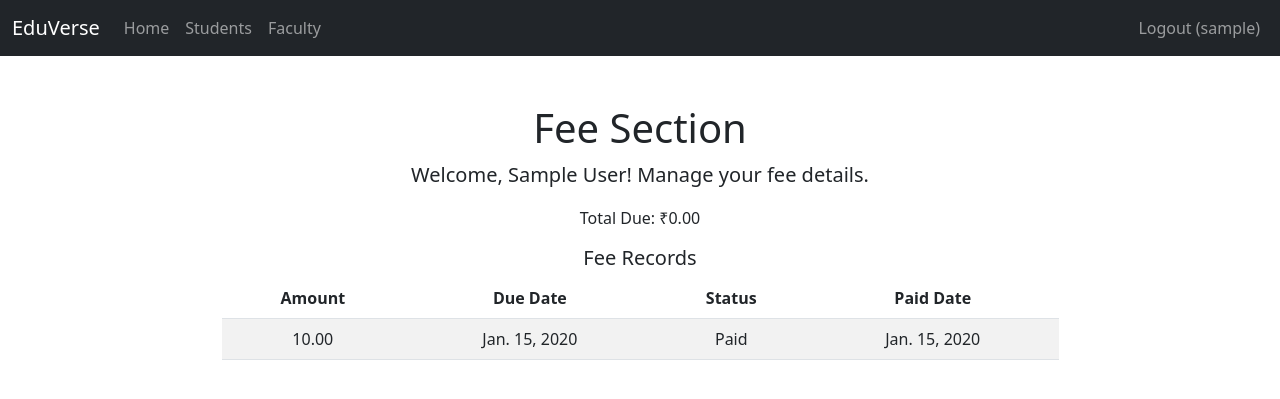
After one commit to Krishnarajan7/EduVerse, a Django app: page /students/fee/ in a window 1280 px wide. The commit adds this page. Shown: the top 399 px of the page. Run offline with Django 5.2, Linux system fonts and the light colour scheme; a user stored in the database is signed in; tables that the repository leaves empty hold one stand-in row (values such as "Sample post").

Commit message:
add fileds for Student dashboard and fix NoReverseMatch error

```diff
--- a/eduverse/urls.py
+++ b/eduverse/urls.py
@@ -9,7 +9,7 @@ from django.contrib import messages
 def role_selection(request):
     if request.user.is_authenticated and not request.user.is_superuser:
         if hasattr(request.user, 'student'):
-            return redirect('student_dashboard')
+            return redirect('students:student_dashboard')
         elif hasattr(request.user, 'faculty'):
             return redirect('faculty_dashboard')
     return render(request, 'role_selection.html')
--- /dev/null
+++ b/students/templates/students/fee.html
@@ -0,0 +1,36 @@
+{% extends 'base.html' %}
+
+{% block title %}Fee{% endblock %}
+
+{% block content %}
+    <div class="text-center mt-5">
+        <h1>Fee Section</h1>
+        <p class="lead">Welcome, {{ student.name }}! Manage your fee details.</p>
+        <p>Total Due: ₹{{ total_due|floatformat:2 }}</p>
+        {% if fee_data %}
+            <h5>Fee Records</h5>
+            <table class="table table-striped w-75 mx-auto">
+                <thead>
+                    <tr>
+                        <th>Amount</th>
+                        <th>Due Date</th>
+                        <th>Status</th>
+                        <th>Paid Date</th>
+                    </tr>
+                </thead>
+                <tbody>
+                    {% for fee in fee_data %}
+                        <tr>
+                            <td>{{ fee.amount }}</td>
+                            <td>{{ fee.due_date }}</td>
+                            <td>{{ fee.paid|yesno:"Paid,Unpaid" }}</td>
+                            <td>{{ fee.paid_date|default:"N/A" }}</td>
+                        </tr>
+                    {% endfor %}
+                </tbody>
+            </table>
+        {% else %}
+            <p>No fee records available.</p>
+        {% endif %}
+    </div>
+{% endblock %}
--- a/students/urls.py
+++ b/students/urls.py
@@ -1,12 +1,20 @@
 from django.urls import path
 from . import views
 
+app_name = 'students'
 
 urlpatterns = [
-    path('list/', views.student_list, name='student_list'),
+    path('login/', views.StudentLoginView.as_view(), name='student_login'),
     path('profile/', views.student_profile, name='student_profile'),
-    path('edit-profile/', views.edit_student_profile, name='edit_student_profile'),
     path('dashboard/', views.student_dashboard, name='student_dashboard'),
-    path('login/', views.student_login_view, name='student_login'),
-    path('notice-calendar/', views.notice_calendar, name='notice_calendar'),
+    path('edit_profile/', views.edit_student_profile, name='edit_student_profile'),
+    path('notice_calendar/', views.notice_calendar, name='notice_calendar'),
+    path('master/', views.master, name='master'),
+    path('admission/', views.admission, name='admission'),
+    path('academic/', views.academic, name='academic'),
+    path('feedback/', views.feedback, name='feedback'),
+    path('exam/', views.exam, name='exam'),
+    path('fee/', views.fee, name='fee'),
+    path('transport/', views.transport, name='transport'),
+    path('placement/', views.placement, name='placement'),
 ]
--- a/students/views.py
+++ b/students/views.py
@@ -1,122 +1,43 @@
 from django.shortcuts import render, redirect
-from django.contrib.auth.decorators import login_required, user_passes_test
-from django.contrib.auth import update_session_auth_hash, authenticate, login
+from django.contrib.auth.decorators import login_required
+from django.contrib.auth import login, authenticate, logout
 from django.contrib import messages
-from .models import Student, Class
-from faculty.models import Notice, Resource
-from .forms import StudentProfileForm, ChangePasswordForm
+from django.views import View
+from .models import Student, Attendance, Fee, Subject
+from .forms import StudentProfileForm
 from django.db.models import Sum, Avg
+from datetime import datetime
 
-def is_admin_or_faculty(user):
-    return user.is_superuser or hasattr(user, 'faculty')
 
-@login_required
-@user_passes_test(is_admin_or_faculty, login_url='student_profile')
-def student_list(request):
-    classes = Class.objects.all()
-    selected_class = request.GET.get('class_id')
-    students = Student.objects.all().select_related('user')
-    if selected_class:
-        students = students.filter(class_group_id=selected_class)
-    return render(request, 'students/student_list.html', {'students': students, 'classes': classes})
+def role_selection(request):
+    return render(request, 'students/role_selection.html')
 
-@login_required
-def student_profile(request):
-    if request.user.is_superuser or not hasattr(request.user, 'student'):
-        return redirect('role_selection')
-    student = request.user.student
-    if request.method == 'POST':
-        student.phone = request.POST.get('phone', student.phone)
-        student.address = request.POST.get('address', student.address)
-        student.save()
-        messages.success(request, 'Profile updated successfully!')
-        return redirect('student_profile')
+def home(request):
+    if request.user.is_authenticated:
+        if hasattr(request.user, 'student'):
+            return redirect('students:student_dashboard')
+        elif hasattr(request.user, 'faculty'):
+            return redirect('faculty:faculty_dashboard')
+        else:
+            return redirect('role_selection')
+    return render(request, 'students/home.html', {'message': 'Please log in.'})
 
-    # Precompute attendance summary
-    total_attendances = student.attendances.count()
-    present_count = student.attendances.filter(is_present=True).count()
-    attendance_percentage = (present_count / total_attendances * 100 if total_attendances > 0 else 0)
+def custom_logout(request):
+    logout(request)
+    return redirect('home')
 
-    # Precompute fee summary
-    total_due = student.fees.filter(paid=False).aggregate(total=Sum('amount'))['total'] or 0.00
+def accounts_profile_redirect(request):
+    if hasattr(request.user, 'student'):
+        return redirect('students:student_profile')
+    elif hasattr(request.user, 'faculty'):
+        return redirect('faculty:faculty_profile')
+    return redirect('role_selection')
 
-    # Precompute average marks
-    average_marks = student.subjects.aggregate(avg=Avg('marks'))['avg'] or 0.00
+class StudentLoginView(View):
+    def get(self, request):
+        return render(request, 'students/student_login.html')
 
-    # Fetch notices and resources
-    notices = Notice.objects.all().order_by('-posted_at')[:5].select_related('posted_by')
-    resources = Resource.objects.filter(class_group=student.class_group).order_by('-uploaded_at')[:5].select_related('uploaded_by')
-
-    return render(request, 'students/student_profile.html', {
-        'student': student,
-        'total_attendances': total_attendances,
-        'present_count': present_count,
-        'attendance_percentage': attendance_percentage,
-        'total_due': total_due,
-        'average_marks': average_marks,
-        'notices': notices,
-        'resources': resources,
-    })
-
-@login_required
-def edit_student_profile(request):
-    student = request.user.student
-    if request.method == 'POST':
-        form = StudentProfileForm(request.POST, request.FILES, instance=student)
-        if form.is_valid():
-            form.save()
-            messages.success(request, 'Profile updated successfully!')
-            return redirect('student_profile')
-    else:
-        form = StudentProfileForm(instance=student)
-    return render(request, 'students/edit_student_profile.html', {'form': form})
-
-@login_required
-def student_dashboard(request):
-    if request.user.is_superuser or not hasattr(request.user, 'student'):
-        return redirect('role_selection')
-
-    student = request.user.student
-
-    if not student.changed_password:
-        if request.method == 'POST':
-            form = ChangePasswordForm(request.POST)
-            if form.is_valid():
-                current_password = form.cleaned_data['current_password']
-                new_password = form.cleaned_data['new_password']
-
-                if request.user.check_password(current_password):
-                    request.user.set_password(new_password)
-                    request.user.save()
-
-                    student.changed_password = True
-                    student.save()
-
-                    user = authenticate(request, username=request.user.username, password=new_password)
-                    if user is not None:
-                        login(request, user)
-                        update_session_auth_hash(request, user)
-                        messages.success(request, 'Password changed successfully.')
-                        return redirect('student_dashboard')
-                    else:
-                        messages.error(request, 'Authentication failed after password change.')
-                else:
-                    messages.error(request, 'Current password is incorrect.')
-        else:
-            form = ChangePasswordForm()
-        return render(request, 'students/change_password.html', {'form': form})
-
-    notices = Notice.objects.all().order_by('-posted_at')[:5].select_related('posted_by')
-    resources = Resource.objects.filter(class_group=student.class_group).order_by('-uploaded_at')[:5].select_related('uploaded_by')
-
-    return render(request, 'students/student_dashboard.html', {
-        'student': student,
-        'notices': notices,
-        'resources': resources,
-    })
-
-def student_login_view(request):
-    if request.method == 'POST':
+    def post(self, request):
         username = request.POST['username']
         password = request.POST['password']
         user = authenticate(request, username=username, password=password)
@@ -124,14 +45,154 @@ def student_login_view(request):
             login(request, user)
             student = user.student
             if not student.changed_password:
-                return redirect('student_dashboard')
-            return redirect('student_dashboard')
+                return redirect('students:student_dashboard')
+            return redirect('students:student_dashboard')
         else:
             messages.error(request, 'Invalid credentials or not a student.')
-    return render(request, 'students/student_login.html')
+            return render(request, 'students/student_login.html')
+
+class FacultyLoginView(View):
+    def get(self, request):
+        return render(request, 'faculty/faculty_login.html')
+
+    def post(self, request):
+        username = request.POST['username']
+        password = request.POST['password']
+        user = authenticate(request, username=username, password=password)
+        if user is not None and hasattr(user, 'faculty'):
+            login(request, user)
+            return redirect('faculty:faculty_dashboard')
+        else:
+            messages.error(request, 'Invalid credentials or not a faculty.')
+            return render(request, 'faculty/faculty_login.html')
+
+@login_required
+def student_profile(request):
+    if not hasattr(request.user, 'student'):
+        return redirect('role_selection')
+    student = request.user.student
+    if request.method == 'POST':
+        student.phone = request.POST.get('phone', student.phone)
+        student.address = request.POST.get('address', student.address)
+        student.gender = request.POST.get('gender', student.gender)
+        student.father_name = request.POST.get('father_name', student.father_name)
+        student.mother_name = request.POST.get('mother_name', student.mother_name)
+        student.parent_phone = request.POST.get('parent_phone', student.parent_phone)
+        student.community = request.POST.get('community', student.community)
+        student.place_of_birth = request.POST.get('place_of_birth', student.place_of_birth)
+        student.admission_date = request.POST.get('admission_date', student.admission_date)
+        student.admission_type = request.POST.get('admission_type', student.admission_type)
+        student.save()
+        messages.success(request, 'Profile updated successfully!')
+        return redirect('students:student_profile')
+    total_due = student.fees.filter(paid=False).aggregate(total=Sum('amount'))['total'] or 0.00
+    return render(request, 'students/student_profile.html', {'student': student, 'total_due': total_due})
+
+@login_required
+def student_dashboard(request):
+    if not hasattr(request.user, 'student'):
+        return redirect('role_selection')
+    student = request.user.student
+    total_due = student.fees.filter(paid=False).aggregate(total=Sum('amount'))['total'] or 0.00
+    attendance_percentage = student.attendances.filter(is_present=True).count() / student.attendances.count() * 100 if student.attendances.count() > 0 else 0
+    average_marks = student.subjects.aggregate(avg=Avg('marks'))['avg'] or 0.00
+    return render(request, 'students/student_dashboard.html', {
+        'student': student,
+        'total_due': total_due,
+        'attendance_percentage': attendance_percentage,
+        'average_marks': average_marks,
+    })
+
+@login_required
+def edit_student_profile(request):
+    if not hasattr(request.user, 'student'):
+        return redirect('role_selection')
+    student = request.user.student
+    if request.method == 'POST':
+        form = StudentProfileForm(request.POST, request.FILES, instance=student)
+        if form.is_valid():
+            form.save()
+            messages.success(request, 'Profile updated successfully!')
+            return redirect('students:student_profile')
+    else:
+        form = StudentProfileForm(instance=student)
+    total_due = student.fees.filter(paid=False).aggregate(total=Sum('amount'))['total'] or 0.00
+    return render(request, 'students/edit_student_profile.html', {'form': form, 'total_due': total_due})
 
 @login_required
 def notice_calendar(request):
-    if request.user.is_superuser or not hasattr(request.user, 'student'):
+    if not hasattr(request.user, 'student'):
         return redirect('role_selection')
-    return render(request, 'students/notice_calendar.html')
+    student = request.user.student
+    total_due = student.fees.filter(paid=False).aggregate(total=Sum('amount'))['total'] or 0.00
+    return render(request, 'students/notice_calendar.html', {'total_due': total_due})
+
+@login_required
+def master(request):
+    if not hasattr(request.user, 'student'):
+        return redirect('role_selection')
+    student = request.user.student
+    total_due = student.fees.filter(paid=False).aggregate(total=Sum('amount'))['total'] or 0.00
+    return render(request, 'students/master.html', {'student': student, 'total_due': total_due})
+
+@login_required
+def admission(request):
+    if not hasattr(request.user, 'student'):
+        return redirect('role_selection')
+    student = request.user.student
+    total_due = student.fees.filter(paid=False).aggregate(total=Sum('amount'))['total'] or 0.00
+    return render(request, 'students/admission.html', {'student': student, 'total_due': total_due})
+
+@login_required
+def academic(request):
+    if not hasattr(request.user, 'student'):
+        return redirect('role_selection')
+    student = request.user.student
+    total_due = student.fees.filter(paid=False).aggregate(total=Sum('amount'))['total'] or 0.00
+    attendance_data = student.attendances.all()
+    return render(request, 'students/academic.html', {'student': student, 'total_due': total_due, 'attendance_data': attendance_data})
+
+@login_required
+def feedback(request):
+    if not hasattr(request.user, 'student'):
+        return redirect('role_selection')
+    student = request.user.student
+    total_due = student.fees.filter(paid=False).aggregate(total=Sum('amount'))['total'] or 0.00
+    if request.method == 'POST':
+        feedback_text = request.POST.get('feedback')
+        messages.success(request, f'Feedback submitted: {feedback_text}')
+        return redirect('students:feedback')
+    return render(request, 'students/feedback.html', {'student': student, 'total_due': total_due})
+
+@login_required
+def exam(request):
+    if not hasattr(request.user, 'student'):
+        return redirect('role_selection')
+    student = request.user.student
+    total_due = student.fees.filter(paid=False).aggregate(total=Sum('amount'))['total'] or 0.00
+    return render(request, 'students/exam.html', {'student': student, 'total_due': total_due})
+
+@login_required
+def fee(request):
+    if not hasattr(request.user, 'student'):
+        return redirect('role_selection')
+    student = request.user.student
+    total_due = student.fees.filter(paid=False).aggregate(total=Sum('amount'))['total'] or 0.00
+    fee_data = student.fees.all()
+    return render(request, 'students/fee.html', {'student': student, 'total_due': total_due, 'fee_data': fee_data})
+
+@login_required
+def transport(request):
+    if not hasattr(request.user, 'student'):
+        return redirect('role_selection')
+    student = request.user.student
+    total_due = student.fees.filter(paid=False).aggregate(total=Sum('amount'))['total'] or 0.00
+    return render(request, 'students/transport.html', {'student': student, 'total_due': total_due})
+
+@login_required
+def placement(request):
+    if not hasattr(request.user, 'student'):
+        return redirect('role_selection')
+    student = request.user.student
+    total_due = student.fees.filter(paid=False).aggregate(total=Sum('amount'))['total'] or 0.00
+    return render(request, 'students/placement.html', {'student': student, 'total_due': total_due})
--- a/templates/base.html
+++ b/templates/base.html
@@ -15,35 +15,54 @@
                 <span class="navbar-toggler-icon"></span>
             </button>
             <div class="collapse navbar-collapse" id="navbarNav">
+                {% if request.user.is_authenticated %}
                 <ul class="navbar-nav">
                     <li class="nav-item"><a class="nav-link" href="{% url 'home' %}">Home</a></li>
-                    {% if request.user.is_authenticated %}
-                        {% if request.user.is_superuser %}
-                            <li class="nav-item"><a class="nav-link" href="{% url 'student_list' %}">Students</a></li>
-                            <li class="nav-item"><a class="nav-link" href="{% url 'faculty_list' %}">Faculty</a></li> <!-- Assuming a faculty_list view -->
-                        {% elif request.user.student %}
-                            <li class="nav-item"><a class="nav-link" href="{% url 'student_profile' %}">My Profile</a></li>
-                            <li class="nav-item"><a class="nav-link" href="{% url 'student_dashboard' %}">Dashboard</a></li>
-                            <li class="nav-item"><a class="nav-link" href="{% url 'notice_calendar' %}">Notice Calendar</a></li>
-                        {% elif request.user.faculty %}
-                            <li class="nav-item"><a class="nav-link" href="{% url 'faculty_dashboard' %}">Dashboard</a></li> <!-- Assuming a faculty_dashboard view -->
-                            <li class="nav-item"><a class="nav-link" href="{% url 'notices' %}">Notices</a></li> <!-- Assuming a notices view -->
+
+                    {% if request.user.is_superuser %}
+                        <li class="nav-item"><a class="nav-link" href="{% url 'student_list' %}">Students</a></li>
+                        <li class="nav-item"><a class="nav-link" href="{% url 'faculty_list' %}">Faculty</a></li>
+
+                    {% elif request.user.student %}
+                        <li class="nav-item"><a class="nav-link" href="{% url 'students:master' %}">Master</a></li>
+                        <li class="nav-item"><a class="nav-link" href="{% url 'students:admission' %}">Admission</a></li>
+                        <li class="nav-item"><a class="nav-link" href="{% url 'students:academic' %}">Academic</a></li>
+                        <li class="nav-item"><a class="nav-link" href="{% url 'students:student_dashboard' %}">Dashboard</a></li>
+                        <li class="nav-item"><a class="nav-link" href="{% url 'students:feedback' %}">Feedback</a></li>
+                        <li class="nav-item"><a class="nav-link" href="{% url 'students:exam' %}">Exam</a></li>
+                        <li class="nav-item"><a class="nav-link" href="{% url 'students:fee' %}">Fee</a></li>
+                        <li class="nav-item"><a class="nav-link" href="{% url 'students:transport' %}">Transport</a></li>
+                        <li class="nav-item"><a class="nav-link" href="{% url 'students:placement' %}">Placement</a></li>
+                        <li class="nav-item"><a class="nav-link" href="{% url 'students:student_profile' %}">Profile</a></li>
+
+                        {% if total_due is not None %}
+                            <li class="nav-item">
+                                <a class="nav-link" href="#">Balance: ₹{{ total_due|floatformat:2 }}</a>
+                            </li>
                         {% endif %}
+
+                    {% elif request.user.faculty %}
+                        <li class="nav-item"><a class="nav-link" href="{% url 'faculty:faculty_dashboard' %}">Dashboard</a></li>
+                        <li class="nav-item"><a class="nav-link" href="{% url 'faculty:notices' %}">Notices</a></li>
                     {% endif %}
                 </ul>
+                {% endif %}
+
                 <ul class="navbar-nav ms-auto">
                     {% if request.user.is_authenticated %}
                         <li class="nav-item"><a class="nav-link" href="{% url 'logout' %}">Logout ({{ request.user.username }})</a></li>
                     {% else %}
-                        <li class="nav-item"><a class="nav-link" href="{% url 'student_login' %}">Login</a></li>
+                        <li class="nav-item"><a class="nav-link" href="{% url 'students:student_login' %}">Login</a></li>
                     {% endif %}
                 </ul>
             </div>
         </div>
     </nav>
+
     <div class="container mt-4">
         {% block content %}{% endblock %}
     </div>
+
     <script src="https://cdn.jsdelivr.net/npm/bootstrap@5.3.0/dist/js/bootstrap.bundle.min.js"></script>
 </body>
 </html>
```
Also changed, not shown: students/models.py (+7 -7 lines), students/templates/students/academic.html (added, +31 -0 lines), students/templates/students/admission.html (added, +12 -0 lines), students/templates/students/exam.html (added, +11 -0 lines), students/templates/students/feedback.html (added, +16 -0 lines), students/templates/students/master.html (added, +11 -0 lines), students/templates/students/placement.html (added, +11 -0 lines), students/templates/students/student_dashboard.html (+9 -39 lines), students/templates/students/transport.html (added, +11 -0 lines).
